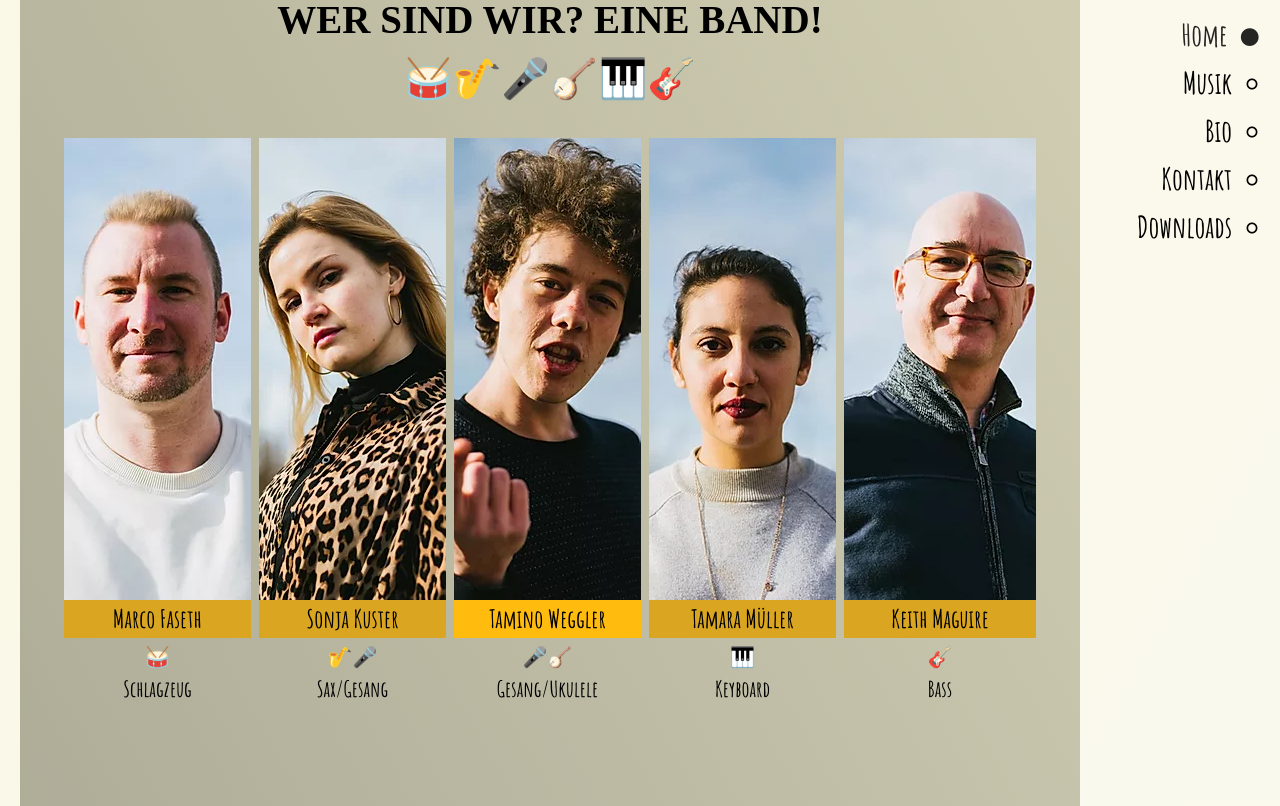
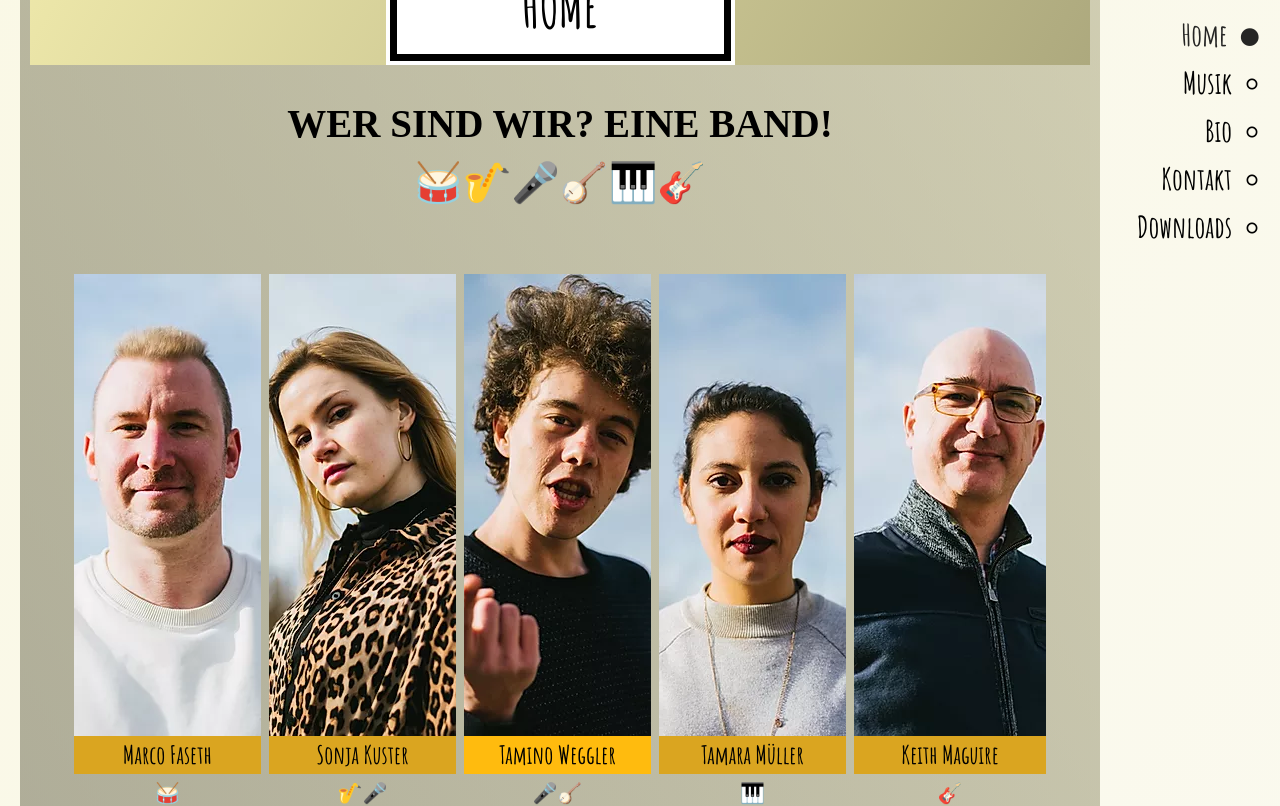
Before and after one commit to weeebr/noxx, a React (Create React App) app: page / in a window 1280 px wide. Shown: the part 320-1126 px from the top of the page. Built offline with nearby package versions, Linux system fonts and the light colour scheme; a web font is replaced by a local one.

Commit message:
last rearrangements of content, pretty good styles

```diff
--- a/src/GlobalStyle.js
+++ b/src/GlobalStyle.js
@@ -81,7 +81,7 @@ const GlobalStyle = createGlobalStyle`
 
   h1 {
     ${getString(typography.h1)}
-    margin: -20px 0;
+    margin: 40px 0;
   }
 
   h2 {
@@ -128,7 +128,7 @@ const GlobalStyle = createGlobalStyle`
     linear-gradient(120deg,rgba(238,232,170, 0.3),rgba(173,169,126, 0.05));
 
 
-    ${breakpoint(device.phone)} {
+    ${breakpoint(device.tablet)} {
       background:
         linear-gradient(-120deg,rgba(173,169,126,0.5),rgba(0, 0, 0, 0.5));
     }
@@ -139,11 +139,15 @@ const GlobalStyle = createGlobalStyle`
       margin: 0 auto;
       padding: 0 20px;
 
+      ${breakpoint(device.tablet)} {
+        padding: 0;
+      }
+
       & > .content {
         padding: 40px 10px;
         max-width: 1102px;
         min-height: 400px;
-        margin-right: 180px;
+        margin-right: 160px;
         display: flex;
         flex-direction: column;
         background:
@@ -154,11 +158,11 @@ const GlobalStyle = createGlobalStyle`
             padding: 0 20px;
           }
 
-        & > div:first-child > div:first-child{
+        & > div:first-of-type > div:first-of-type {
           margin-top: 0;
         }
 
-        ${breakpoint(device.phone)} {
+        ${breakpoint(device.tablet)} {
           padding: 0;
           width: 100%;
           background: transparent;
--- a/src/page-components/LinkButton.js
+++ b/src/page-components/LinkButton.js
@@ -1,5 +1,7 @@
 import React from "react";
 import styled from "styled-components";
+import { device } from "../theme";
+import { breakpoint } from "./../theme/index";
 
 const Wrapper = styled.div`
   button {
@@ -19,6 +21,10 @@ const Wrapper = styled.div`
       height: auto;
       background: #8e8f98;
       border-radius: 40px;
+
+      ${breakpoint(device.tablet)} {
+        width: 195px;
+      }
       .circle {
         transition: all 0.45s cubic-bezier(0.65, 0, 0.076, 1);
         position: relative;
--- a/src/page-components/Navigation.js
+++ b/src/page-components/Navigation.js
@@ -126,7 +126,7 @@ const StyledNavigation = styled.aside`
 `;
 
 const Navigation = ({ isOpen, setNavigationOpen }) => {
-  const hamburgerWhenWidth = `${parseInt(device.phone) + 170}px`; // 170 = nav width
+  const hamburgerWhenWidth = `${parseInt(device.tablet) + 150}px`; // 170 = nav width
   const hamburgerVisible = useMediaQuery(`(max-width:${hamburgerWhenWidth})`);
 
   console.log({ hamburgerVisible });
--- /dev/null
+++ b/src/page-components/Slider.js
@@ -0,0 +1,98 @@
+import React from "react";
+import { SlickSlider } from "../vendors";
+import styled from "styled-components";
+import { breakpoint, device } from "./../theme/index";
+
+const SliderWrapper = styled.div`
+  transform: scale(1.2);
+  width: 80vw;
+  margin: 80px 0 0 0;
+
+  .slick-slider {
+    .slick-list {
+      position: relative;
+      padding: 0px 22px !important;
+
+      .slick-track {
+        margin-bottom: 10px;
+        display: flex;
+
+        ${breakpoint(device.phone)} {
+          margin-left: -25%;
+        }
+      }
+
+      .slick-slide {
+        transition: all 0.3s ease;
+        position: relative;
+        cursor: pointer;
+        transform: scale(0.7);
+
+        &.slick-current {
+          margin: 0 15px;
+          transform: scale(1);
+          transform-origin: center;
+          z-index: 2;
+
+          .member-name {
+            transform: scale(1.5);
+          }
+
+          .member-emoji {
+            transform: scale(1.5);
+            margin-top: 24px;
+          }
+
+          .member-function {
+            transform: scale(1.5);
+            margin-top: 10px;
+          }
+
+          ${breakpoint(device.phone)} {
+            margin: 0;
+          }
+        }
+      }
+    }
+  }
+`;
+
+const Slider = ({ SlideComponent, slides }) => {
+  let slider = React.createRef(null);
+
+  const [currentSlideIdx, setCurrentSlideIdx] = React.useState(0);
+
+  console.log({ SlideComponent, slides });
+
+  const getClass = (idx) =>
+    idx === currentSlideIdx
+      ? "current"
+      : idx < currentSlideIdx
+      ? "prev"
+      : "next";
+
+  return (
+    <SliderWrapper currentSlideIdx={currentSlideIdx}>
+      <SlickSlider
+        ref={slider}
+        slidesToShow={3}
+        speed={200}
+        centerMode
+        arrows={false}
+        focusOnSelect
+        beforeChange={(i, idx) => setCurrentSlideIdx(idx)}
+        responsive={[
+          {
+            breakpoint: 600,
+            settings: {
+              slidesToShow: 2,
+            },
+          },
+        ]}
+      >
+        {(slides || []).map(SlideComponent)}
+      </SlickSlider>
+    </SliderWrapper>
+  );
+};
+export default Slider;
--- a/src/page-components/YoutubePreview.js
+++ b/src/page-components/YoutubePreview.js
@@ -84,7 +84,7 @@ const YoutubePreview = ({ openVideo, id, title }) => {
           <path
             d="M66.52,7.74c-0.78-2.93-2.49-5.41-5.42-6.19C55.79,.13,34,0,34,0S12.21,.13,6.9,1.55 C3.97,2.33,2.27,4.81,1.48,7.74C0.06,13.05,0,24,0,24s0.06,10.95,1.48,16.26c0.78,2.93,2.49,5.41,5.42,6.19 C12.21,47.87,34,48,34,48s21.79-0.13,27.1-1.55c2.93-0.78,4.64-3.26,5.42-6.19C67.94,34.95,68,24,68,24S67.94,13.05,66.52,7.74z"
             fill="#212121"
-            fill-opacity="0.8"
+            fillOpacity="0.8"
           ></path>
           <path className="bg" d="M 45,24 27,14 27,34" fill="#fff"></path>
         </svg>
--- a/src/pages/Downloads.js
+++ b/src/pages/Downloads.js
@@ -5,12 +5,17 @@ import pdfNoxxSolo from "../assets/noxx-solo.pdf";
 import pdfNoxxBand from "../assets/noxx-band.pdf";
 import SectionTitle from "../page-components/SectionTitle";
 import DownloadButton from "../page-components/DownloadButton";
+import { breakpoint, device } from "./../theme/index";
 
 const DownloadsWrapper = styled.div`
   background: rgba(47, 46, 46, 1);
   margin: 200px -20px -40px -20px;
   color: white;
   padding: 12px;
+
+  ${breakpoint(device.phone)} {
+    padding: 0 3px;
+  }
 
   & > div {
     display: flex;
@@ -27,6 +32,10 @@ const DownloadsWrapper = styled.div`
 
   h3 {
     text-align: left;
+
+    ${breakpoint(device.phone)} {
+      text-align: center;
+    }
   }
 
   a {
@@ -42,7 +51,7 @@ const Kontakt = () => {
       <DownloadsWrapper>
         <SectionTitle>Downloads</SectionTitle>
         <div>
-          <div>
+          <div style={{ marginRight: 20 }}>
             <h3>für Tech Riders</h3>
             <DownloadButton link={pdfNoxxBand} text="NOXX Band" />
             <br />
--- a/src/pages/Home.js
+++ b/src/pages/Home.js
@@ -11,6 +11,19 @@ import taminoWeggler from "../assets/band/tamino-weggler.webp";
 import tamaraMueller from "../assets/band/tamara-mueller.webp";
 import keithMaguire from "../assets/band/keith-maguire.webp";
 import { breakpoint, device } from "./../theme/index";
+import Slider from "../page-components/Slider";
+import useMediaQuery from "@material-ui/core/useMediaQuery";
+
+const MemberProfiles = styled.div`
+  display: flex;
+  justify-content: center;
+  margin: 30px -2px 0 -2px;
+
+  ${breakpoint(device.phone)} {
+    width: 100%;
+    padding: 0 20px;
+  }
+`;
 
 const members = [
   {
@@ -40,24 +53,45 @@ const members = [
   { name: "Keith Maguire", emoji: "🎸", function: "Bass", img: keithMaguire },
 ];
 
-const MemberProfiles = styled.div`
-  display: flex;
-  justify-content: center;
-  margin: 30px -2px 0 -2px;
+const Home = () => {
+  const sliderVisible = useMediaQuery(`(max-width:${device.phone})`);
 
-  ${breakpoint(device.phone)} {
-    margin: 30px -2px 0 -2px;
-    width: 100%;
-    padding: 0 20px;
-  }
-`;
+  return (
+    <>
+      <h1>NOXX</h1>
+      <SectionTitle>Home</SectionTitle>
 
-const Profile = styled.div`
+      <h3>
+        Wer sind wir? Eine Band!
+        <span role="img" style={{ display: "block" }} aria-label="music-emoijs">
+          🥁🎷🎤🪕🎹🎸
+        </span>
+      </h3>
+      <br />
+      <MemberProfiles>
+        {true && (
+          <>
+            {members.map((m, idx) => (
+              <Profile m={m} idx={idx} key={m.name} />
+            ))}
+          </>
+        )}
+
+        {false && (
+          <Slider
+            slides={members}
+            SlideComponent={(s, idx) => (
+              <Profile m={s} idx={idx} key={s.name} />
+            )}
+          />
+        )}
+      </MemberProfiles>
+    </>
+  );
+};
+
+const ProfileWrapper = styled.div`
   margin: 0 4px;
-
-  ${breakpoint(device.tablet)} {
-    margin: 0 2px;
-  }
 
   p {
     margin: 0;
@@ -66,6 +100,11 @@ const Profile = styled.div`
   .member-name {
     margin: 0 0 4px 0;
     font-size: 25px;
+
+    ${breakpoint(device.phone)} {
+      font-size: 22px;
+    }
+
     font-family: AmaticBold;
     font-weight: 900;
     background: ${(props) =>
@@ -85,30 +124,17 @@ const Profile = styled.div`
   }
 `;
 
-const Home = () => {
+const Profile = ({ m, idx }) => {
+  console.log({ m, idx });
   return (
-    <>
-      <SectionTitle>Home</SectionTitle>
-      <h1>NOXX</h1>
-      <h3>
-        Wer sind wir? Eine Band!
-        <span role="img" style={{ display: "block" }} aria-label="music-emoijs">
-          🥁🎷🎤🪕🎹🎸
-        </span>
-      </h3>
-      <MemberProfiles>
-        {members.map((m, idx) => (
-          <Profile name={m.name} key={idx}>
+    <ProfileWrapper name={m.name} key={idx}>
       <img src={m.img} alt={m.name} />
       <p className="member-name">{m.name}</p>
       <span className="member-emoji" role="img" aria-label="member-emoji">
         {m.emoji}
       </span>
       <p className="member-function">{m.function}</p>
-          </Profile>
-        ))}
-      </MemberProfiles>
-    </>
+    </ProfileWrapper>
   );
 };
 
--- a/src/vendors.js
+++ b/src/vendors.js
@@ -20,7 +20,7 @@ export class SlickSlider extends React.Component {
     const props = this.props;
     return (
       <>
-        <Slider ref={c => (this.slider = c)} {...props}>
+        <Slider ref={(c) => (this.slider = c)} {...props}>
           {props.children}
         </Slider>
       </>
```
Lines whose indentation alone changed are shown as unchanged.
